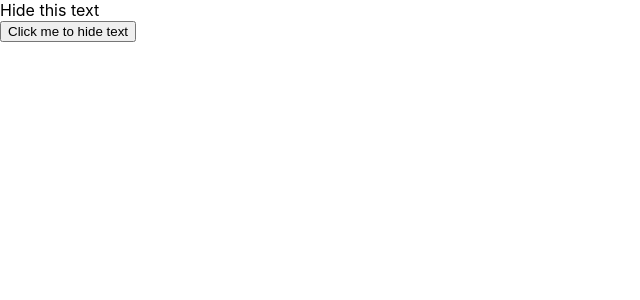
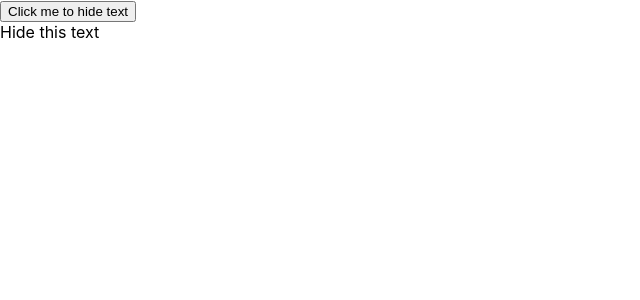
Before and after one commit to deathmukh/settyl, a React (Create React App) app: page / in a window 1280 px wide. Shown: the top 300 px of the page, without its empty margins (0-640 px from the left). Built offline with nearby package versions, Linux system fonts and the light colour scheme.

Commit message:
text component

```diff
--- a/src/App.js
+++ b/src/App.js
@@ -10,10 +10,11 @@ function App() {
 
   return (
     <div className="App">
-      {hide && <TextComponent/>}
-        {/* <div>Hello</div> */}
+      <button onClick={handleClick}>
+        {hide ? "Click me to hide text" : "Click me to show text"}
+      </button>
 
-      <button onClick={handleClick}>{hide ? 'Click me to hide text' : 'Click me to show text'}</button>
+      {hide && <TextComponent />}
     </div>
   );
 }
```
